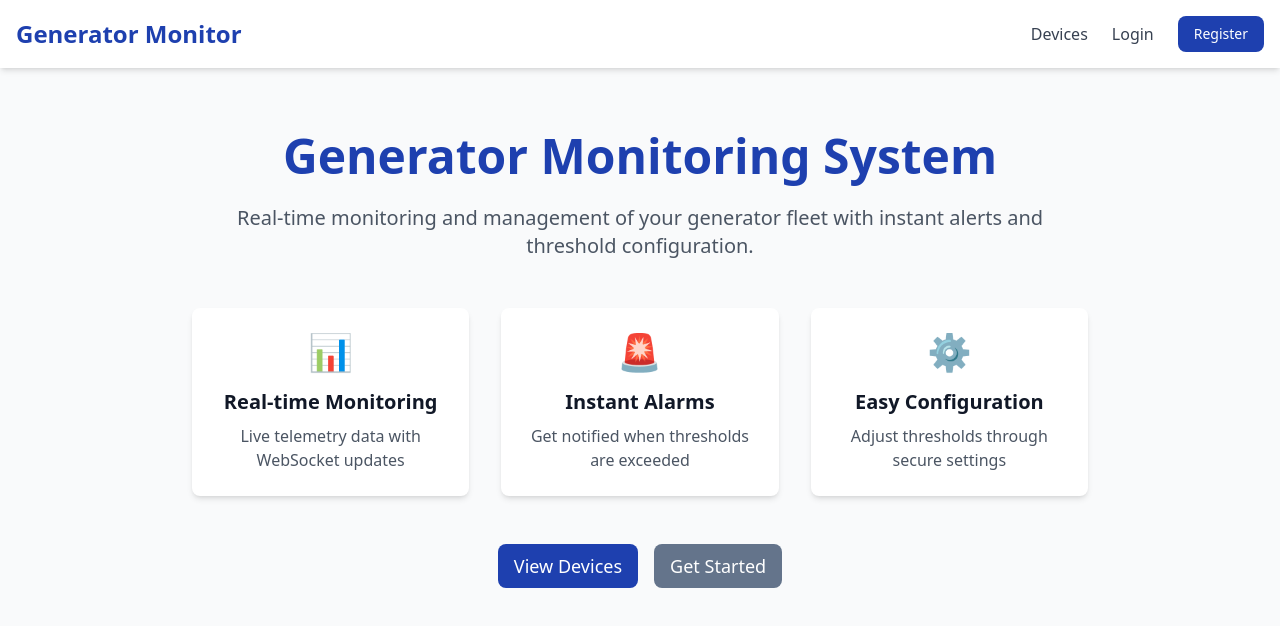
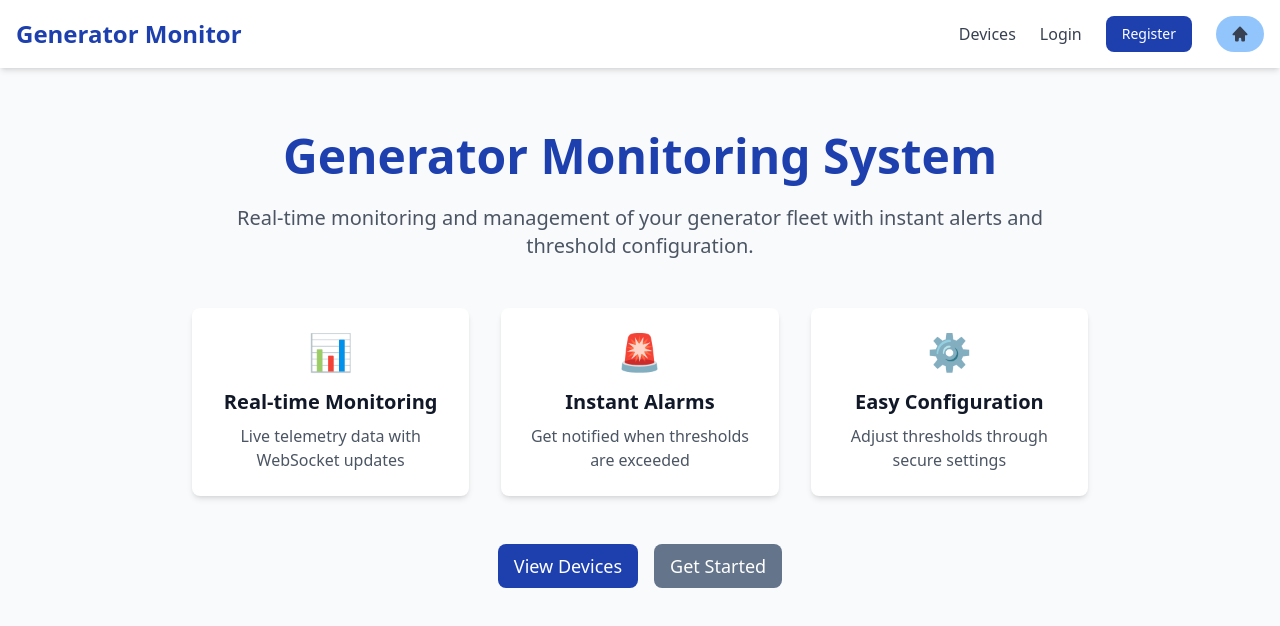
Before and after one commit to isira-aw/Generate-monitoring-system-1-18, a Next.js app in the folder Front_end/: page / in a window 1280 px wide. Shown: the top 626 px of the page. Built offline with nearby package versions, Linux system fonts and the light colour scheme; no server answers.

Commit message:
HomeIcon

```diff
--- a/Front_end/src/components/Navigation.tsx
+++ b/Front_end/src/components/Navigation.tsx
@@ -3,6 +3,7 @@
 import Link from 'next/link';
 import { useAuth } from '@/context/AuthContext';
 import { useRouter } from 'next/navigation';
+import HomeIcon from '@heroicons/react/16/solid/HomeIcon';
 
 export default function Navigation() {
   const { user, logout } = useAuth();
@@ -53,6 +54,14 @@ export default function Navigation() {
                 </Link>
               </>
             )}
+            <Link
+              href="/"
+              className="text-gray-700 hover:text-primary flex items-center bg-blue-300 p-2 rounded-full"
+              title="Home"
+            >
+              <HomeIcon className="h-5 w-8" />
+            </Link>
+
           </div>
         </div>
       </div>
```
Also changed, not shown: Front_end/package.json (+4 -3 lines), 2 other files (tests, documents, lock files or other folders).
